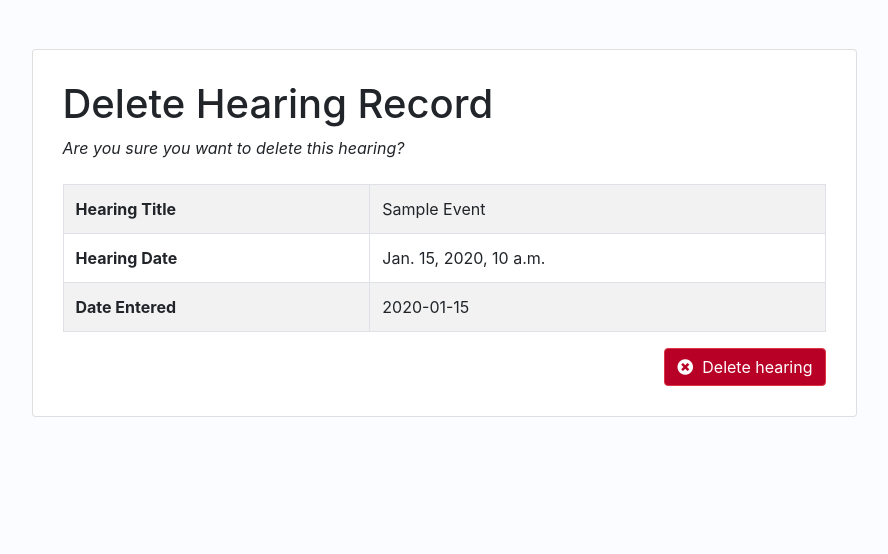
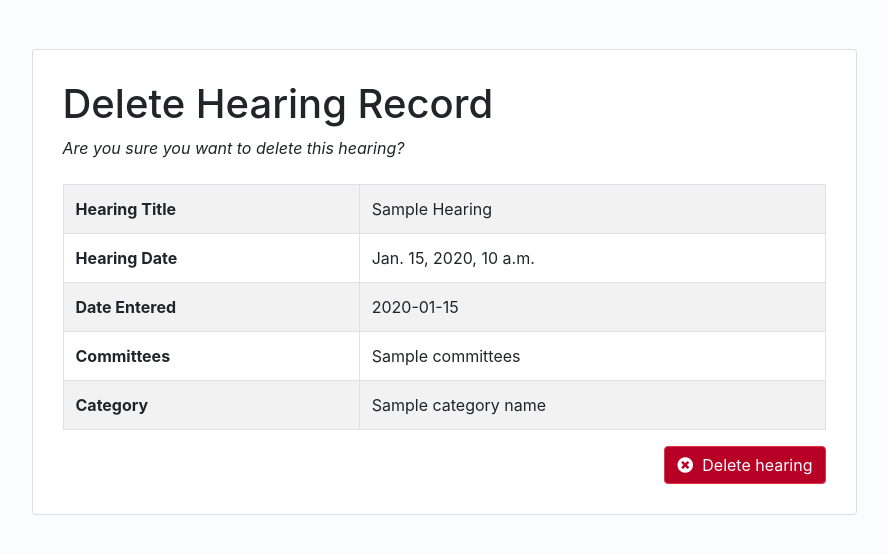
Before and after one commit to datamade/committee-oversight, a Django app: template committeeoversightapp/templates/delete.html in a window 1280 px wide. Shown: the part 66-620 px from the top of the page, without its empty margins (196-1084 px from the left). Run offline with Django 3.2, Linux system fonts and the light colour scheme; the template is opened without the code that fills it: most values are stand-ins (such as "Sample title", 1, 10 or a date in 2020); some libraries are stand-ins or nearby versions.

Commit message:
Add committees and category to delete page

```diff
--- a/committeeoversightapp/static/css/custom.css
+++ b/committeeoversightapp/static/css/custom.css
@@ -110,7 +110,7 @@ input[type='checkbox'] {
 }
 
 #hearing-title-col {
-  width: 65%;
+  width: 55%;
 }
 
 #hearing-table_paginate {
--- a/committeeoversightapp/templates/delete.html
+++ b/committeeoversightapp/templates/delete.html
@@ -12,15 +12,24 @@
    <tbody>
      <tr>
        <td><b>Hearing Title</b></td>
-       <td>{{event.name | title}}</td>
+       <td>{{hearing.name | title}}</td>
      </tr>
      <tr>
        <td><b>Hearing Date</b></td>
-       <td>{{event.start_date}}</td>
+       <td>{{hearing.start_date}}</td>
      </tr>
+     <tr>
        <td><b>Date Entered</b></td>
-       <td>{{event.created_at | date:"Y-m-d"}}</td>
+       <td>{{hearing.created_at | date:"Y-m-d"}}</td>
+     </tr>
      <tr>
+       <td><b>Committees</b></td>
+       <td>{{committees}}</td>
+     </tr>
+     <tr>
+       <td><b>Category</b></td>
+       <td>{{category_name}}</td>
+     </tr>
    </tbody>
    </table>
 
--- a/committeeoversightapp/templates/list.html
+++ b/committeeoversightapp/templates/list.html
@@ -17,7 +17,7 @@
     {% for hearing in hearings %}
     <tr>
       <td>{{hearing.name | title}}</td>
-      <td>{{hearing.created_at | date:"Y-m-d"}}</td>
+      <td>{{hearing.created_at | date:"Y-m-d H:i:s"}}</td>
       <td>
         <a href="/delete/{{hearing.pk}}" class="btn btn-danger">
           Delete
```
Also changed, not shown: committeeoversightapp/views.py (+17 -2 lines).
